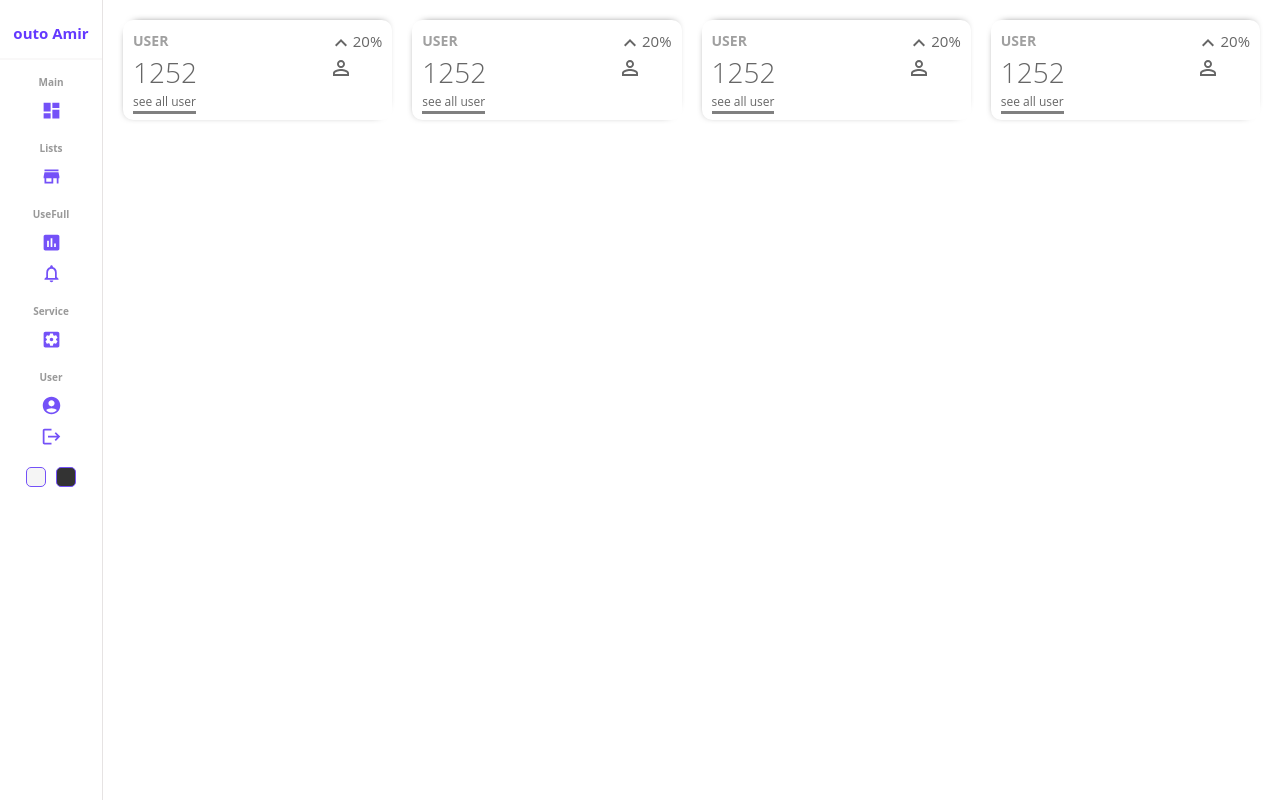
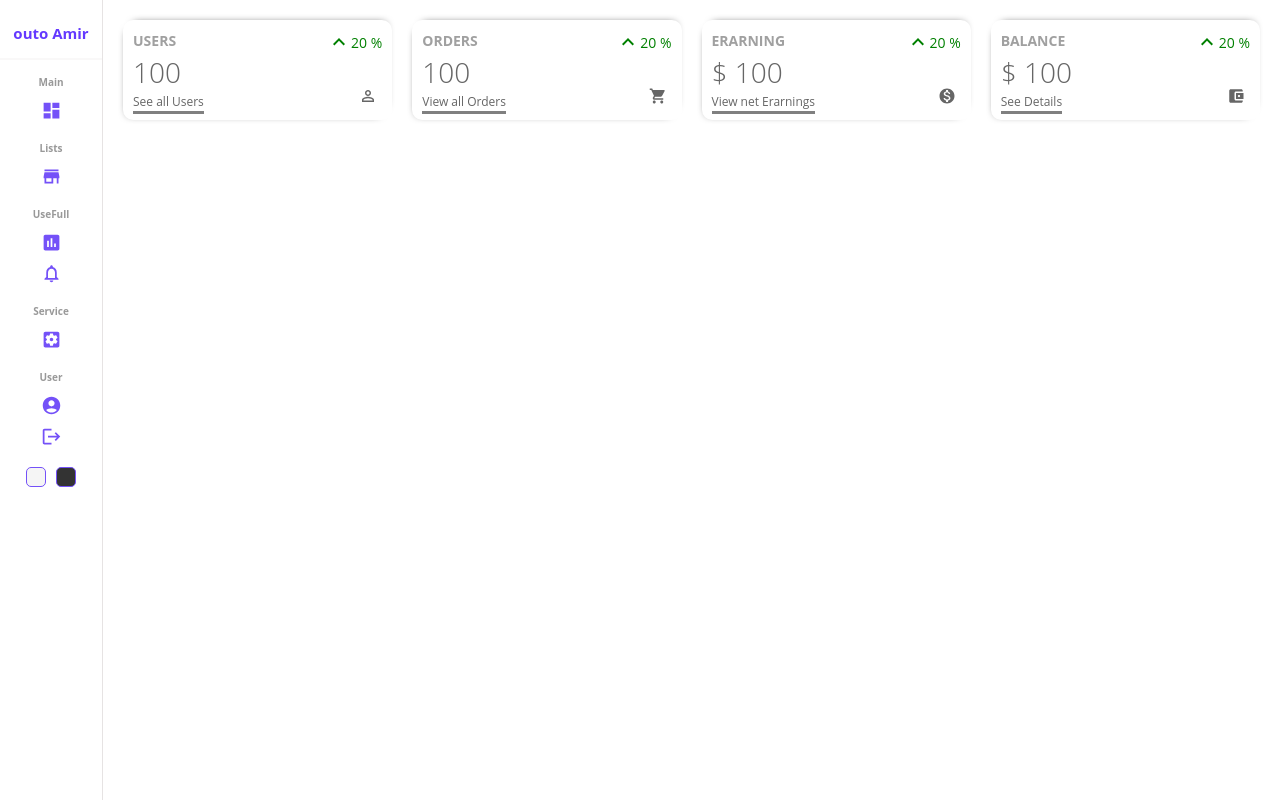
Before and after one commit to amirhossein-k/dashboard-outo, a React (Create React App) app: page / in a window 1280 px wide. Built offline with nearby package versions, Linux system fonts and the light colour scheme.

Commit message:
Update 6 files

```diff
--- a/src/App.js
+++ b/src/App.js
@@ -9,7 +9,7 @@ import Login from "./Pages/Login/Login";
 export default function App() {
   return (
     <BrowserRouter>
-      <Container fluid style={{ paddingLeft: 0, paddingRight: 0 }}>
+      <Container fluid style={{ paddingLeft: 0, paddingRight: 0 ,minWidth: 'fit-content'}}>
         <Routes>
           <Route path="/">
             <Route index element={<Home />} />
--- a/src/Pages/Home/Home.jsx
+++ b/src/Pages/Home/Home.jsx
@@ -33,11 +33,12 @@ const Home = () => {
           <div className="homeContainer g-0">
             {/* option  */}
             {/* <Navbar /> */}
-            <div className="widgets">
-              <Widgets />
-              <Widgets />
-              <Widgets />
-              <Widgets />
+            <div className="widgets row">
+              <Col><Widgets type='user' /></Col>
+              <Col> <Widgets type="order"  /></Col>
+              <Col><Widgets type="erarning"  /></Col>
+              <Col> <Widgets type="balance"  /></Col>
+
             </div>
           </div>
         </Col>
--- a/src/components/sidebar/sidebar.scss
+++ b/src/components/sidebar/sidebar.scss
@@ -127,6 +127,7 @@
                         position: relative;
                         justify-content: end;
                         align-items: center;
+                            margin-right: 20px;
                     }
                 }
 .collapse-b{
--- a/src/components/widgets/Widgets.jsx
+++ b/src/components/widgets/Widgets.jsx
@@ -1,19 +1,67 @@
 import "./widgets.scss";
 import KeyboardArrowUpIcon from '@mui/icons-material/KeyboardArrowUp';
 import PersonOutlineIcon from '@mui/icons-material/PersonOutline';
-const Widgets = () => {
+import ShoppingCartIcon from '@mui/icons-material/ShoppingCart';
+import AccountBalanceWalletIcon from '@mui/icons-material/AccountBalanceWallet';
+import MonetizationOnIcon from '@mui/icons-material/MonetizationOn';
+const Widgets = ({type}) => {
+  let data;
+  ////
+  const amount = 100;
+  const diff = 20
+  ////
+  switch(type){
+    case 'user':
+    data={
+      title: 'USERS',
+      isMoney: false,
+      link: 'See all Users',
+      icon:  <PersonOutlineIcon className="icon"/>
+    }
+    break
+    case 'order':
+    data={
+      title: 'ORDERS',
+      isMoney: false,
+      link: 'View all Orders',
+      icon:  <ShoppingCartIcon className="icon"/>
+    }
+    break
+    case 'erarning':
+    data={
+      title: 'ERARNING',
+      isMoney: true,
+      link: 'View net Erarnings',
+      icon:  <MonetizationOnIcon className="icon"/>
+    }
+    break
+    case 'balance':
+    data={
+      title: 'BALANCE',
+      isMoney: true,
+      link: 'See Details',
+      icon:  <AccountBalanceWalletIcon className="icon"/>
+    }
+    break
+
+
+    default:
+      break;
+  }
   return (
     <div className="widget">
       <div className="left">
-        <span className="title">USER</span>
-        <span className="counter">1252</span>
-        <span className="link">see all user</span>
+        <span className="title">{data.title}</span>
+        <span className="counter">
+          {data.isMoney && "$"} {amount}
+        </span>
+        <span className="link">{data.link}</span>
       </div>
-      <div className="Right">
+      <div className="right">
         <div className="perecentage positive">
-          <KeyboardArrowUpIcon/>20%
+          <KeyboardArrowUpIcon/>{diff} %
         </div>
-        <PersonOutlineIcon className="icon"/>
+        {data.icon}
       </div>
     </div>
   );
--- a/src/components/widgets/widgets.scss
+++ b/src/components/widgets/widgets.scss
@@ -30,18 +30,21 @@
             display:flex;
             align-items:center;
             font-size:14px;
-        }
-            .positive{
+            &.positive{
                 color:green;
             }
-            .negetive{
+            &.negetive{
                 color:red;
             }
+        }
         .icon{
-            font-size:18px;
+            font-size:28px;
             padding:5px;
-            background-color:rgba(128,0,128,0.541);
+            // background-color:rgba(128,0,128,0.541);
             border-radius:5px;
+            align-self: flex-end;
+            height:auto;
         }
+
     }
 }
```
Also changed, not shown: 1 other file (tests, documents, lock files or other folders).
